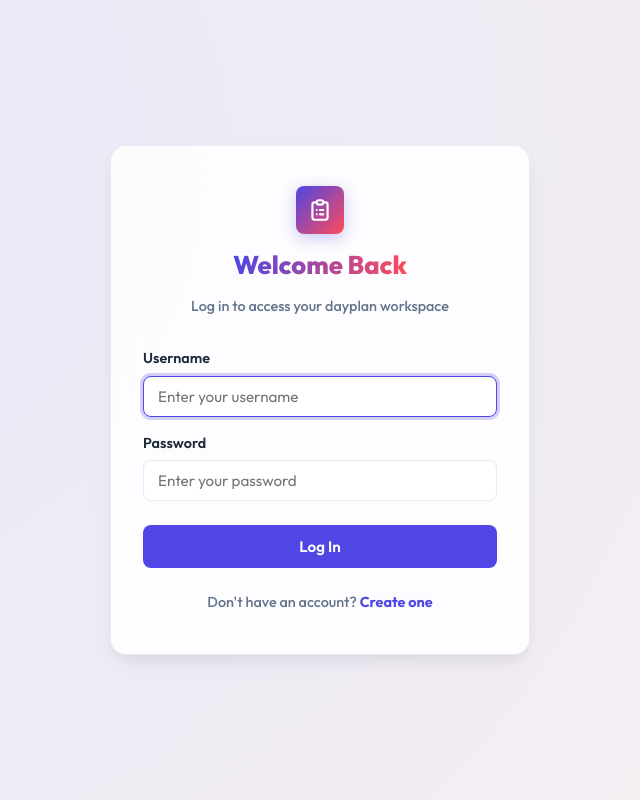
After one commit to AdishiSingh/adishi-dayplan, a Flask app: page /login in a window 1280 px wide. The commit adds this page. Shown: the whole page, without its empty margins (320-960 px from the left). Run offline with Flask 3, Linux system fonts and the light colour scheme.

Commit message:
Add user registration, login authentication, and scoped task access

```diff
--- a/app.py
+++ b/app.py
@@ -1,12 +1,18 @@
-from flask import Flask, jsonify, request, render_template
+from flask import Flask, jsonify, request, render_template, redirect, url_for, session, flash
 from database.db import (
     init_db, get_all_tasks, get_task_by_id,
-    create_task, update_task, delete_task, get_productivity_stats
+    create_task, update_task, delete_task, get_productivity_stats,
+    create_user, get_user_by_username, get_user_by_id
 )
 import random
+import os
 from datetime import datetime
+from functools import wraps
+from werkzeug.security import generate_password_hash, check_password_hash
 
 app = Flask(__name__)
+# Set a secret key for session signing. In production, this should be loaded from env.
+app.secret_key = os.environ.get('SECRET_KEY', 'adishi-dayplan-super-secret-development-key-13579')
 
 # Initialize database
 init_db()
@@ -27,14 +33,105 @@ MOTIVATIONAL_QUOTES = [
     {"text": "Concentrate all your thoughts upon the work at hand. The sun's rays do not burn until brought to a focus.", "author": "Alexander Graham Bell"}
 ]
 
+# --- AUTHENTICATION DECORATOR ---
+
+def login_required(f):
+    """Decorator to protect routes from unauthenticated users."""
+    @wraps(f)
+    def decorated_function(*args, **kwargs):
+        if 'user_id' not in session:
+            # Check if it is an API route
+            if request.path.startswith('/api/'):
+                return jsonify({'error': 'Authentication required'}), 401
+            return redirect(url_for('login'))
+        return f(*args, **kwargs)
+    return decorated_function
+
+# --- PAGES / VIEW ROUTING ---
+
 @app.route('/')
+@login_required
 def index():
-    """Render the main single page dashboard."""
-    return render_template('index.html')
+    """Render the main single page dashboard, injecting the logged in user's details."""
+    username = session.get('username')
+    return render_template('index.html', username=username)
+
+@app.route('/login', methods=['GET', 'POST'])
+def login():
+    """Handle user login."""
+    if 'user_id' in session:
+        return redirect(url_for('index'))
+
+    error = None
+    if request.method == 'POST':
+        username = request.form.get('username', '').strip()
+        password = request.form.get('password', '')
+
+        if not username or not password:
+            error = "Please fill in all fields."
+        else:
+            user = get_user_by_username(username)
+            if user and check_password_hash(user['password_hash'], password):
+                # Authentication success - save session
+                session['user_id'] = user['id']
+                session['username'] = user['username']
+                return redirect(url_for('index'))
+            else:
+                error = "Incorrect username or password."
+
+    return render_template('login.html', error=error)
+
+@app.route('/register', methods=['GET', 'POST'])
+def register():
+    """Handle new user registration."""
+    if 'user_id' in session:
+        return redirect(url_for('index'))
+
+    error = None
+    success = None
+    if request.method == 'POST':
+        username = request.form.get('username', '').strip()
+        password = request.form.get('password', '')
+        confirm_password = request.form.get('confirm_password', '')
+
+        if not username or not password or not confirm_password:
+            error = "Please fill in all fields."
+        elif len(password) < 6:
+            error = "Password must be at least 6 characters long."
+        elif password != confirm_password:
+            error = "Passwords do not match."
+        else:
+            # Check if username already exists
+            existing_user = get_user_by_username(username)
+            if existing_user:
+                error = "Username is already taken."
+            else:
+                # Hash password and create user
+                password_hash = generate_password_hash(password)
+                user_id = create_user(username, password_hash)
+                if user_id:
+                    success = "Registration successful! You can now log in."
+                    # Redirect to login page after brief display, or immediately
+                    return render_template('login.html', success=success)
+                else:
+                    error = "Failed to register user. Please try again."
+
+    return render_template('register.html', error=error)
+
+@app.route('/logout')
+def logout():
+    """Clear session data and redirect to login page."""
+    session.pop('user_id', None)
+    session.pop('username', None)
+    return redirect(url_for('login'))
+
+# --- TASK REST API ENDPOINTS (SCOPED BY LOGGED IN USER) ---
 
 @app.route('/api/tasks', methods=['GET'])
+@login_required
 def get_tasks():
-    """Retrieve tasks with optional filters from query parameters."""
+    """Retrieve tasks belonging to the current user with optional filters."""
+    user_id = session['user_id']
     filters = {}
 
     # Extract filters
@@ -57,12 +154,14 @@ def get_tasks():
     if search_filter:
         filters['search'] = search_filter
 
-    tasks = get_all_tasks(filters)
+    tasks = get_all_tasks(user_id, filters)
     return jsonify(tasks)
 
 @app.route('/api/tasks', methods=['POST'])
+@login_required
 def add_task():
-    """Create a new task."""
+    """Create a new task for the current user."""
+    user_id = session['user_id']
     data = request.get_json()
 
     if not data or 'title' not in data or not data['title'].strip():
@@ -71,13 +170,11 @@ def add_task():
     title = data['title'].strip()
     description = data.get('description', '').strip()
 
-    # Default date is today if not provided (YYYY-MM-DD)
     date_str = data.get('date')
     if not date_str:
         date_str = datetime.now().strftime('%Y-%m-%d')
     else:
         try:
-            # Validate date format
             datetime.strptime(date_str, '%Y-%m-%d')
         except ValueError:
             return jsonify({'error': 'Invalid date format. Expected YYYY-MM-DD.'}), 400
@@ -88,23 +185,24 @@ def add_task():
 
     completed = 1 if data.get('completed') else 0
 
-    new_id = create_task(title, description, date_str, priority, completed)
-    new_task = get_task_by_id(new_id)
+    new_id = create_task(user_id, title, description, date_str, priority, completed)
+    new_task = get_task_by_id(new_id, user_id)
 
     return jsonify(new_task), 201
 
 @app.route('/api/tasks/<int:task_id>', methods=['PUT'])
+@login_required
 def edit_task(task_id):
-    """Update an existing task's details or completion status."""
-    task = get_task_by_id(task_id)
+    """Update a task belonging to the current user."""
+    user_id = session['user_id']
+    task = get_task_by_id(task_id, user_id)
     if not task:
-        return jsonify({'error': 'Task not found'}), 404
+        return jsonify({'error': 'Task not found or unauthorized'}), 404
 
     data = request.get_json()
     if not data:
         return jsonify({'error': 'Payload required'}), 400
 
-    # Keep old values if not provided in request
     title = data.get('title', task['title']).strip()
     if not title:
         return jsonify({'error': 'Title cannot be empty'}), 400
@@ -125,38 +223,43 @@ def edit_task(task_id):
     if completed not in [0, 1]:
         completed = task['completed']
 
-    success = update_task(task_id, title, description, date_str, priority, completed)
+    success = update_task(task_id, user_id, title, description, date_str, priority, completed)
 
     if success:
-        updated_task = get_task_by_id(task_id)
+        updated_task = get_task_by_id(task_id, user_id)
         return jsonify(updated_task)
     else:
         return jsonify({'error': 'Update failed'}), 500
 
 @app.route('/api/tasks/<int:task_id>', methods=['DELETE'])
+@login_required
 def remove_task(task_id):
-    """Delete a task."""
-    task = get_task_by_id(task_id)
+    """Delete a task belonging to the current user."""
+    user_id = session['user_id']
+    task = get_task_by_id(task_id, user_id)
     if not task:
-        return jsonify({'error': 'Task not found'}), 404
+        return jsonify({'error': 'Task not found or unauthorized'}), 404
 
-    success = delete_task(task_id)
+    success = delete_task(task_id, user_id)
     if success:
         return jsonify({'message': 'Task deleted successfully'})
     else:
         return jsonify({'error': 'Delete failed'}), 500
 
 @app.route('/api/stats', methods=['GET'])
+@login_required
 def get_stats():
-    """Retrieve productivity statistics."""
-    stats = get_productivity_stats()
+    """Retrieve productivity statistics for the current user."""
+    user_id = session['user_id']
+    stats = get_productivity_stats(user_id)
     return jsonify(stats)
 
 @app.route('/api/quote', methods=['GET'])
 def get_quote():
-    """Get a random motivational quote."""
+    """Get a random motivational quote (public)."""
     quote = random.choice(MOTIVATIONAL_QUOTES)
     return jsonify(quote)
 
 if __name__ == '__main__':
+    # Running with debug mode but without watchdog reloader to avoid import errors
     app.run(debug=True, port=5000, use_reloader=False)
--- a/requirements.txt
+++ b/requirements.txt
@@ -1 +1,2 @@
 Flask==3.0.3
+gunicorn==22.0.0
--- a/static/js/app.js
+++ b/static/js/app.js
@@ -307,7 +307,8 @@ document.addEventListener('DOMContentLoaded', () => {
         if (hrs < 12) greeting = 'Good Morning';
         else if (hrs < 18) greeting = 'Good Afternoon';
 
-        welcomeMessage.textContent = `${greeting}, Goal Getter`;
+        const username = body.getAttribute('data-username') || 'Goal Getter';
+        welcomeMessage.textContent = `${greeting}, ${username}`;
 
         // Update Stat Counters
         statTotalTasks.textContent = stats.total;
--- /dev/null
+++ b/templates/login.html
@@ -0,0 +1,149 @@
+<!DOCTYPE html>
+<html lang="en">
+<head>
+    <meta charset="UTF-8">
+    <meta name="viewport" content="width=device-width, initial-scale=1.0">
+    <meta name="description" content="Log in to Adishi's dayplan to manage your daily planner.">
+    <title>Login | Adishi's dayplan</title>
+    <!-- Google Fonts -->
+    <link rel="preconnect" href="https://fonts.googleapis.com">
+    <link rel="preconnect" href="https://fonts.gstatic.com" crossorigin>
+    <link href="https://fonts.googleapis.com/css2?family=Outfit:wght@300;400;500;600;700;800&display=swap" rel="stylesheet">
+    <!-- App CSS (Share same styling core) -->
+    <link rel="stylesheet" href="{{ url_for('static', filename='css/style.css') }}">
+    <style>
+        .auth-wrapper {
+            min-height: 100vh;
+            width: 100vw;
+            display: flex;
+            justify-content: center;
+            align-items: center;
+            background: radial-gradient(circle at 10% 20%, rgba(79, 70, 229, 0.08) 0%, rgba(255, 74, 90, 0.05) 90.1%);
+            padding: 20px;
+        }
+        .auth-card {
+            width: 100%;
+            max-width: 420px;
+            padding: 40px 32px;
+            text-align: center;
+        }
+        .auth-header {
+            margin-bottom: 30px;
+            display: flex;
+            flex-direction: column;
+            align-items: center;
+            gap: 12px;
+        }
+        .auth-logo {
+            width: 48px;
+            height: 48px;
+            background: linear-gradient(135deg, var(--color-primary), var(--color-high));
+            color: white;
+            border-radius: var(--radius-sm);
+            display: flex;
+            justify-content: center;
+            align-items: center;
+            box-shadow: 0 4px 15px rgba(79, 70, 229, 0.3);
+        }
+        .auth-header h2 {
+            font-size: 1.6rem;
+            font-weight: 800;
+            background: linear-gradient(90deg, var(--color-primary), var(--color-high));
+            -webkit-background-clip: text;
+            -webkit-text-fill-color: transparent;
+        }
+        .auth-header p {
+            font-size: 0.9rem;
+            color: var(--color-text-light);
+            font-weight: 500;
+        }
+        .alert {
+            padding: 12px;
+            border-radius: var(--radius-sm);
+            font-size: 0.85rem;
+            font-weight: 600;
+            margin-bottom: 20px;
+            text-align: left;
+            border: 1px solid transparent;
+            animation: fadeIn 0.3s ease;
+        }
+        .alert-danger {
+            background-color: var(--color-danger-light);
+            color: var(--color-danger);
+            border-color: rgba(239, 68, 68, 0.15);
+        }
+        .alert-success {
+            background-color: var(--color-success-light);
+            color: var(--color-success);
+            border-color: rgba(16, 185, 129, 0.15);
+        }
+        .auth-footer {
+            margin-top: 24px;
+            font-size: 0.9rem;
+            color: var(--color-text-light);
+            font-weight: 500;
+        }
+        .auth-footer a {
+            color: var(--color-primary);
+            text-decoration: none;
+            font-weight: 700;
+        }
+        .auth-footer a:hover {
+            text-decoration: underline;
+        }
+    </style>
+</head>
+<body class="light-theme">
+    <div class="auth-wrapper">
+        <main class="auth-card card animate-scale">
+            <div class="auth-header">
+                <div class="auth-logo">
+                    <svg width="26" height="26" viewBox="0 0 24 24" fill="none" stroke="currentColor" stroke-width="2">
+                        <path d="M9 5H7C5.89543 5 5 5.89543 5 7V19C5 20.1046 5.89543 21 7 21H17C18.1046 21 19 20.1046 19 19V7C19 5.89543 18.1046 5 17 5H15M9 5C9 6.10457 9.89543 7 11 7H13C14.1046 7 15 6.10457 15 5M9 5C9 3.89543 9.89543 3 11 3H13C14.1046 3 15 3.89543 15 5M12 12H15M12 16H15M9 12H9.01M9 16H9.01" stroke-linecap="round" stroke-linejoin="round"/>
+                    </svg>
+                </div>
+                <h2>Welcome Back</h2>
+                <p>Log in to access your dayplan workspace</p>
+            </div>
+
+            <!-- Error Alerts -->
+            {% if error %}
+            <div class="alert alert-danger" role="alert">
+                ⚠️ {{ error }}
+            </div>
+            {% endif %}
+
+            <!-- Success Alerts (After Registration Redirect) -->
+            {% if success %}
+            <div class="alert alert-success" role="alert">
+                ✨ {{ success }}
+            </div>
+            {% endif %}
+
+            <form action="/login" method="POST" autocomplete="off">
+                <div class="form-group" style="text-align: left;">
+                    <label for="username">Username</label>
+                    <input type="text" id="username" name="username" class="form-control" placeholder="Enter your username" required autofocus>
+                </div>
+
+                <div class="form-group" style="text-align: left; margin-bottom: 24px;">
+                    <label for="password">Password</label>
+                    <input type="password" id="password" name="password" class="form-control" placeholder="Enter your password" required>
+                </div>
+
+                <button type="submit" class="btn btn-primary" style="width: 100%; padding: 12px;">Log In</button>
+            </form>
+
+            <div class="auth-footer">
+                Don't have an account? <a href="/register">Create one</a>
+            </div>
+        </main>
+    </div>
+
+    <script>
+        // Apply persistent theme in auth pages as well
+        const savedTheme = localStorage.getItem('theme') || 'light-theme';
+        document.body.className = savedTheme;
+    </script>
+</body>
+</html>
```
Also changed, not shown: database/db.py (+102 -28 lines), static/css/style.css (+45 -0 lines), templates/index.html (+19 -1 lines), templates/register.html (added, +141 -0 lines), test_suite.py (+22 -11 lines).
